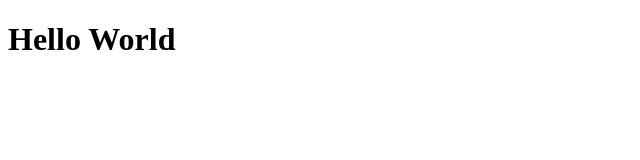
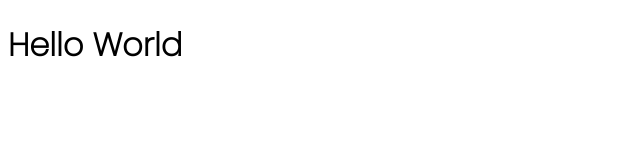
Before and after one commit to kevin2-cyber/portfolio, a website: page html/index.html in a window 1280 px wide. Shown: the whole page, without its empty margins (0-640 px from the left). Drawn offline with Linux system fonts and the light colour scheme.

Commit message:
linking css and js to portfolio

```diff
--- a/html/index.html
+++ b/html/index.html
@@ -7,6 +7,10 @@
     <meta name="viewport" content="width=device-width, initial-scale=1.0">
     <title>Portfolio</title>
 </head>
+<link rel="stylesheet" href="/css/style.css">
+<script src="/js/script.js">
+    Scripts
+</script>
 
 <body>
     <h1>Hello World</h1>
```
